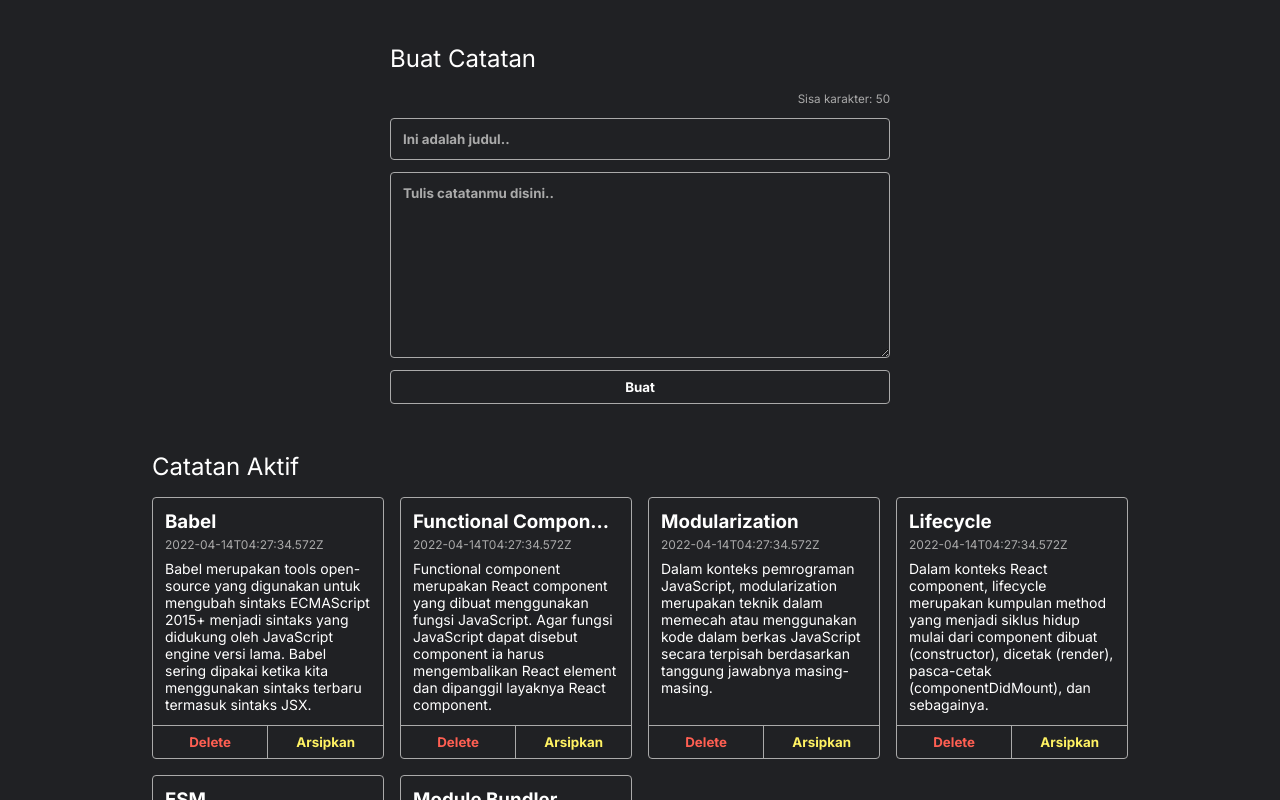
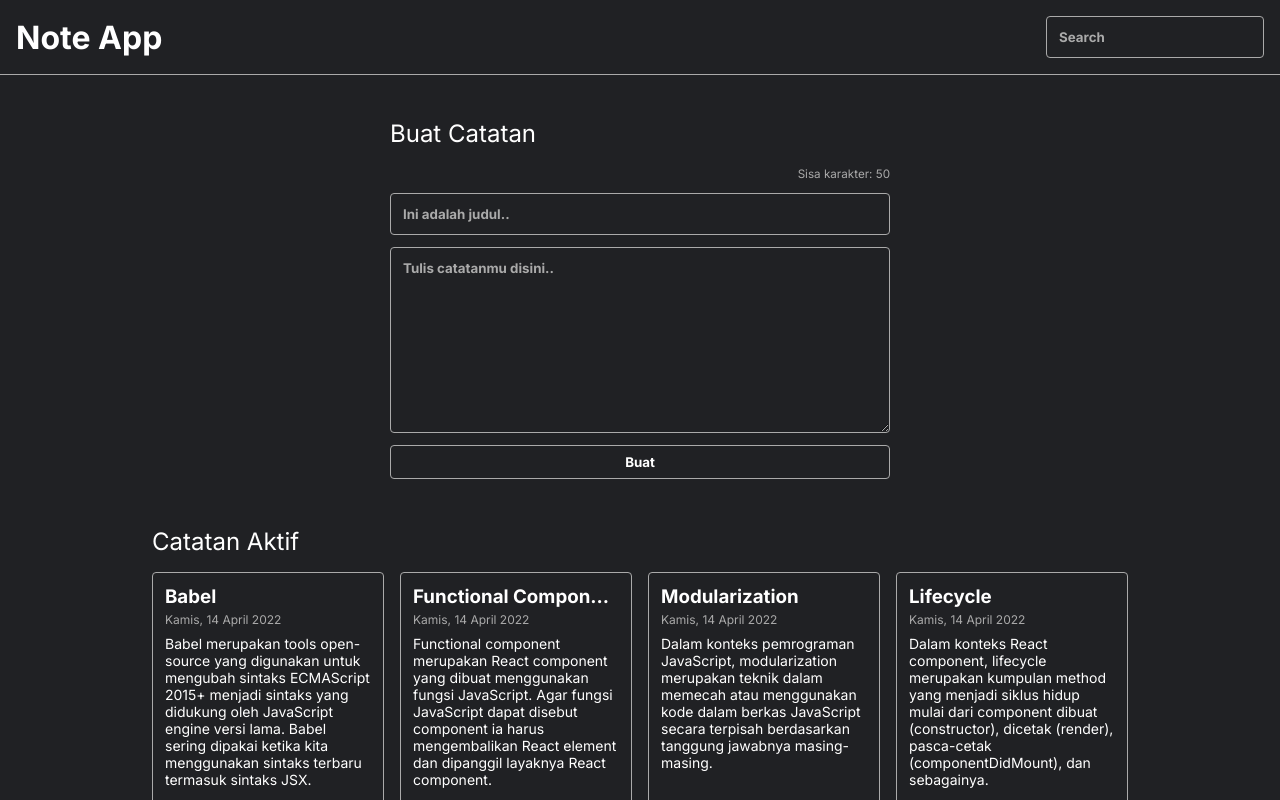
Before and after one commit to bayutp/notes-apps, a React (Create React App) app: page / in a window 1280 px wide. Shown: the top 800 px of the page. Built offline with nearby package versions, Linux system fonts and the light colour scheme.

Commit message:
add search features

```diff
--- a/src/App.js
+++ b/src/App.js
@@ -1,4 +1,5 @@
 import React from "react";
+import Header from "./components/Header.js";
 import InputNotes from "./components/InputNotes.js";
 import NoteList from "./components/NoteList.js";
 import { getInitialData } from "./utils/index.js";
@@ -9,10 +10,12 @@ class App extends React.Component {
 
     this.state = {
       notes: getInitialData(),
+      search: "",
     };
     this.onDeleteHanlder = this.onDeleteHanlder.bind(this);
     this.onArchievedHandler = this.onArchievedHandler.bind(this);
     this.onAddNoteHandler = this.onAddNoteHandler.bind(this);
+    this.onSearchEventHandler = this.onSearchEventHandler.bind(this);
   }
 
   onDeleteHanlder(id) {
@@ -46,12 +49,22 @@ class App extends React.Component {
     }));
   }
 
+  onSearchEventHandler(event) {
+    this.setState({
+      search: event.target.value,
+    });
+  }
+
   render() {
-    const archived = this.state.notes.filter((note) => note.archived === true);
-    const unarchieved = this.state.notes.filter(
-      (note) => note.archived === false
+    const notes = this.state.notes.filter((note) =>
+      note.title.toLowerCase().match(this.state.search.toLowerCase())
     );
+    const archived = notes.filter((note) => note.archived === true);
+    const unarchieved = notes.filter((note) => note.archived === false);
+
     return (
+      <div className="note-app">
+        <Header onSearch={this.onSearchEventHandler} />
         <div className="note-app__body">
           <InputNotes addNote={this.onAddNoteHandler} />
           <h2>Catatan Aktif</h2>
@@ -71,6 +84,7 @@ class App extends React.Component {
             btnTitle="Pindahkan"
           />
         </div>
+      </div>
     );
   }
 }
--- /dev/null
+++ b/src/components/Header.js
@@ -0,0 +1,12 @@
+import React from "react";
+
+function Header({ onSearch }) {
+  return (
+    <div className="note-app__header">
+      <h1>Note App</h1>
+      <input type="text" placeholder="Search" onChange={onSearch} />
+    </div>
+  );
+}
+
+export default Header;
--- a/src/components/NoteList.js
+++ b/src/components/NoteList.js
@@ -1,5 +1,6 @@
 import NoteEmpty from "./NoteEmpty";
 import NoteItem from "./NoteItem";
+import { showFormattedDate } from "../utils";
 
 function NoteList({ notes, onDelete, isEmpty, onArchieved, btnTitle }) {
   return isEmpty ? (
@@ -11,6 +12,7 @@ function NoteList({ notes, onDelete, isEmpty, onArchieved, btnTitle }) {
           key={note.id}
           {...note}
           id={note.id}
+          createdAt={showFormattedDate(note.createdAt)}
           onDelete={onDelete}
           onArchieved={onArchieved}
           btnTitle={btnTitle}
```
Lines whose indentation alone changed are shown as unchanged.
